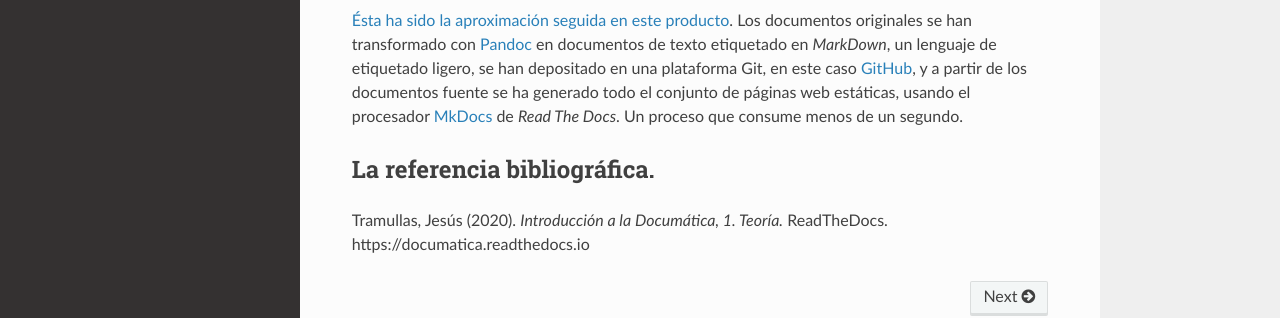
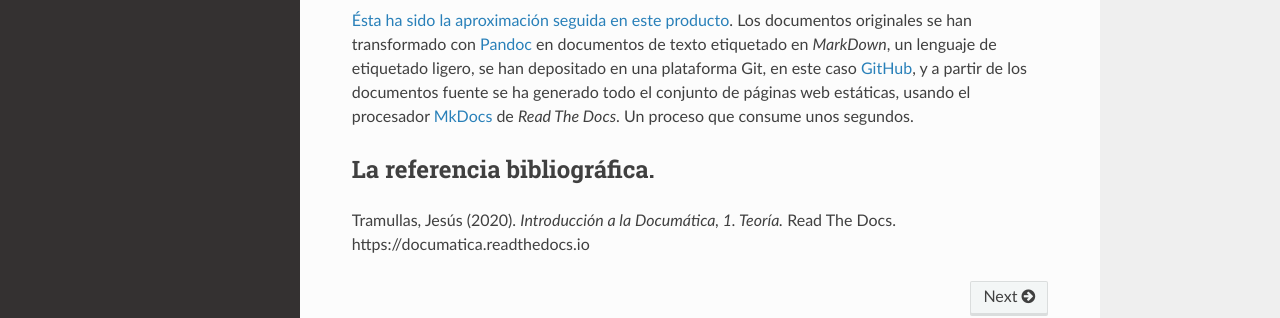
Before and after one commit to tramullas/Documatica, an MkDocs documentation site: the page built from docs/index.md, in a window 1280 px wide and 1298 px high. Shown: the part 888-1206 px from the top of the window. Built offline with MkDocs 1.6.1, drawn with Linux system fonts in a browser that asks for light colours; nearby versions of some CDN libraries.

Commit message:
Actualización7e

```diff
--- a/docs/index.md
+++ b/docs/index.md
@@ -16,8 +16,8 @@ El lector o lectora que vivió aquellos frenéticos años encontrará capítulos
 
 Se acostumbra a seguir un proceso muy tradicional para elaborar manuales, pero lo cierto es que los procesos de edición basados en autoedición con un procesador de texto no son eficientes en la actualidad. Las técnicas de escritura de documentos técnicos hacen posible simplificar los procesos de composición, y obtener productos de salida en diferentes formatos y plataformas de manera más simple y eficiente.
 
-[Ésta ha sido la aproximación seguida en este producto](https://doi.org/10.3145/thinkepi.2019.e13f03). Los documentos originales se han transformado  con [Pandoc](https://pandoc.org/) en documentos de texto etiquetado en *MarkDown*, un lenguaje de etiquetado ligero, se han depositado en una plataforma Git, en este caso [GitHub](https://github.com/tramullas/Documatica), y  a partir de los documentos fuente se ha generado todo el conjunto de páginas web estáticas, usando el procesador [MkDocs](https://www.mkdocs.org/) de *Read The Docs*. Un proceso que consume menos de un segundo.
+[Ésta ha sido la aproximación seguida en este producto](https://doi.org/10.3145/thinkepi.2019.e13f03). Los documentos originales se han transformado  con [Pandoc](https://pandoc.org/) en documentos de texto etiquetado en *MarkDown*, un lenguaje de etiquetado ligero, se han depositado en una plataforma Git, en este caso [GitHub](https://github.com/tramullas/Documatica), y  a partir de los documentos fuente se ha generado todo el conjunto de páginas web estáticas, usando el procesador [MkDocs](https://www.mkdocs.org/) de *Read The Docs*. Un proceso que consume unos segundos.
 
 ## La referencia bibliográfica.
 
-Tramullas, Jesús (2020). *Introducción a la Documática, 1. Teoría.* ReadTheDocs. https://documatica.readthedocs.io
+Tramullas, Jesús (2020). *Introducción a la Documática, 1. Teoría.* Read The Docs. https://documatica.readthedocs.io
```
